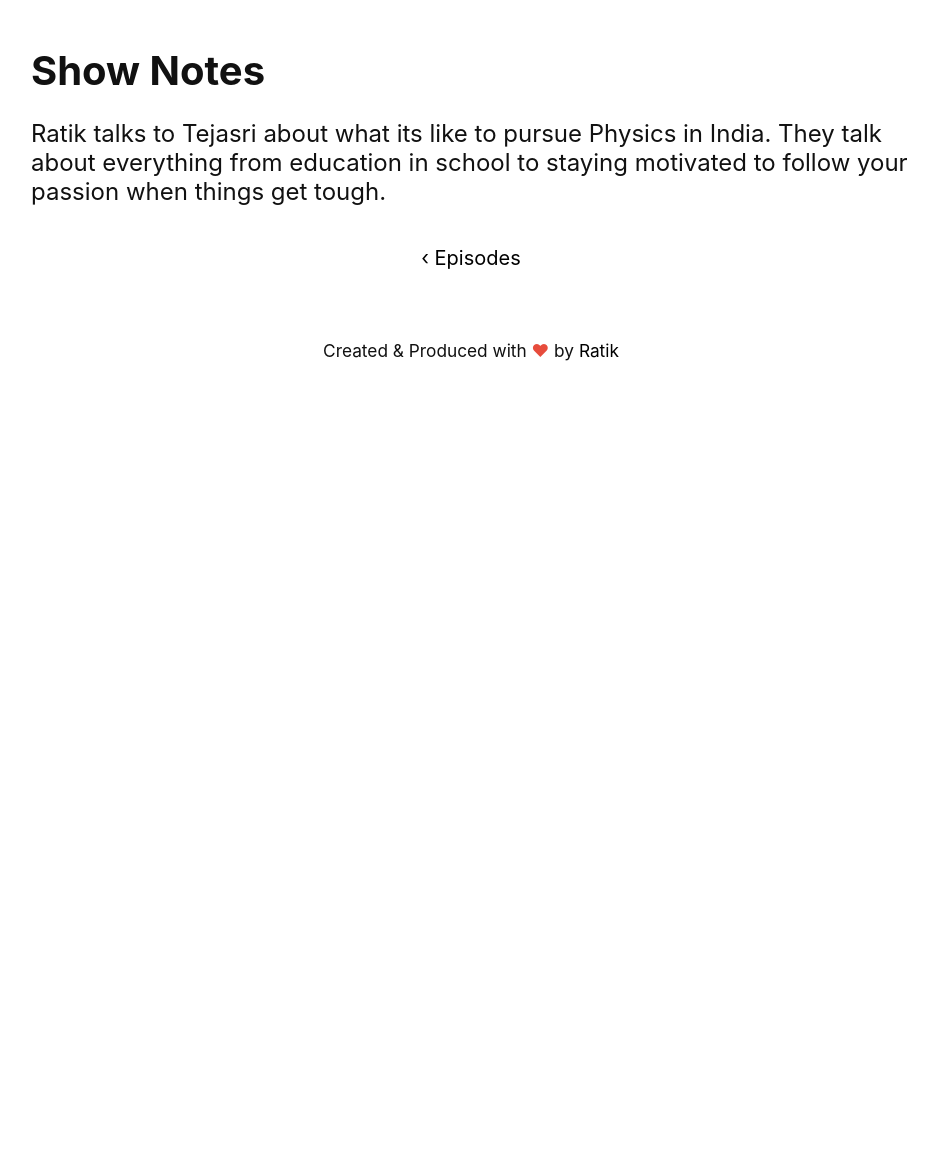
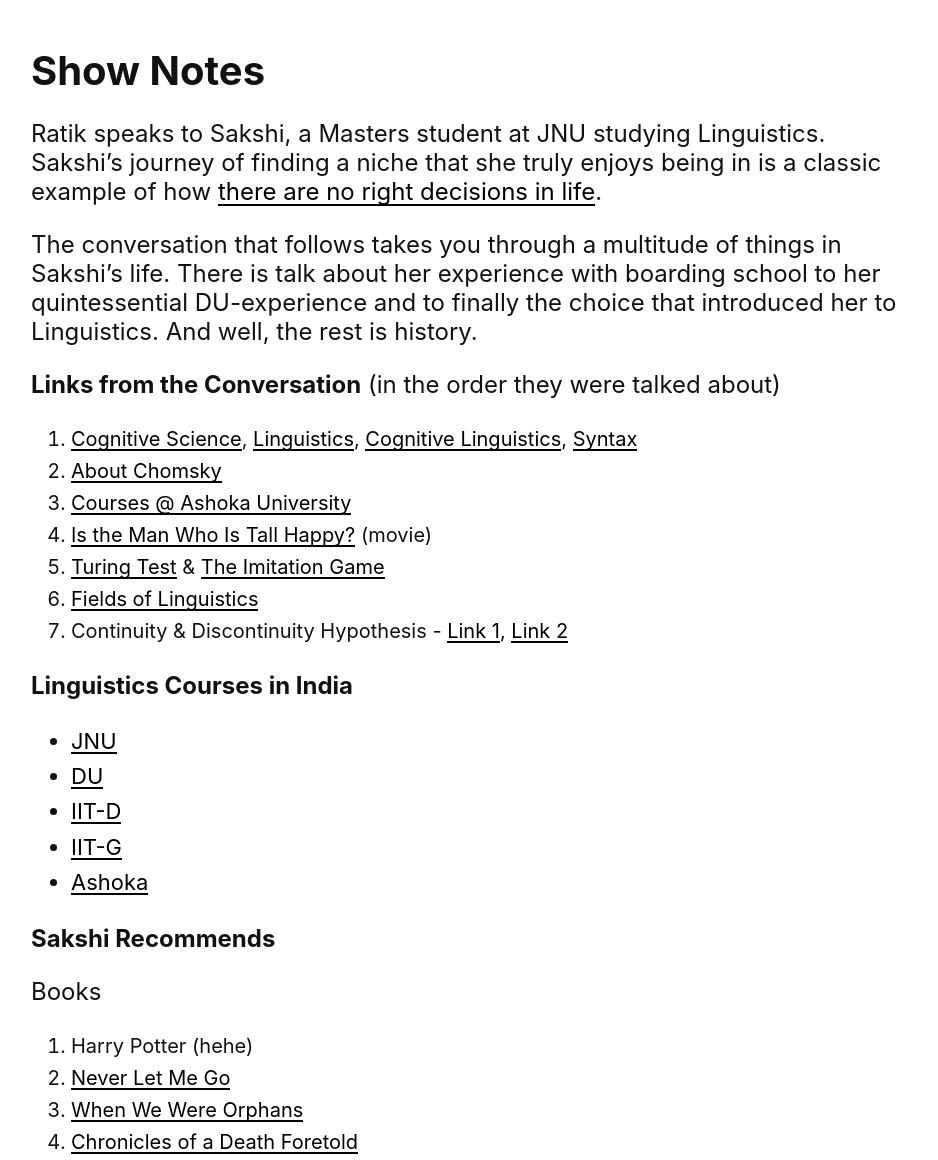
Before and after one commit to libhide/unboxpod, a Jekyll site: the page built from _episodes/sakshi-dhaka.md, in a window 1280 px wide and 1400 px high, scrolled down 678 px, cut to the strip 240-1400 px from the top of the window. Shown: the whole strip, without its empty margins (169-1107 px from the left). Built offline with Jekyll 4.4.1, drawn with Linux system fonts in a browser that asks for light colours; before the commit the page ends 1308 px from its top, so only the background shows below that; some of the changed text lies outside the part shown.

Commit message:
Finalise show notes for Sakshi's episode

```diff
--- a/_episodes/sakshi-dhaka.md
+++ b/_episodes/sakshi-dhaka.md
@@ -6,7 +6,54 @@ slug: /sakshi-dhaka/
 guest: /img/guests/sakshidhaka.jpg
 img: /img/guests/sakshidhaka.jpg
 graph: /img/guests/sakshidhaka-graph.jpg
+excerpt: Ratik talks to Sakshi, a Masters student at JNU studying Linguistics. Sakshi's journey of finding a niche that she truly enjoys being in is a classic example of how there are no 'right' decisions in life.
 embed: "https://anchor.fm/unboxpod/embed/episodes/2-Kabir-Likes-Games--Kabir-Makes-Games-e3dubo"
 ---
 
-Ratik talks to Tejasri about what its like to pursue Physics in India. They talk about everything from education in school to staying motivated to follow your passion when things get tough.
+Ratik speaks to Sakshi, a Masters student at JNU studying Linguistics. Sakshi's journey of finding a niche that she truly enjoys being in is a classic example of how [there are no right decisions in life](https://www.raptitude.com/2018/07/right-decision/).
+
+The conversation that follows takes you through a multitude of things in Sakshi's life. There is talk about her experience with boarding school to her quintessential DU-experience and to finally the choice that introduced her to Linguistics. And well, the rest is history.
+
+**Links from the Conversation** (in the order they were talked about)
+
+1. [Cognitive Science](https://en.wikipedia.org/wiki/Cognitive_science), [Linguistics](https://en.wikipedia.org/wiki/Linguistics), [Cognitive Linguistics](https://en.wikipedia.org/wiki/Cognitive_linguistics), [Syntax](https://en.wikipedia.org/wiki/Syntax)
+2. [About Chomsky](https://en.wikipedia.org/wiki/Noam_Chomsky)
+3. [Courses @ Ashoka University](https://www.ashoka.edu.in/page/yif-academics-132)
+4. [Is the Man Who Is Tall Happy?](https://letterboxd.com/film/is-the-man-who-is-tall-happy/) (movie)
+5. [Turing Test](https://www.youtube.com/watch?v=Qbp3LJvcX38) & [The Imitation Game](https://letterboxd.com/film/the-imitation-game/)
+6. [Fields of Linguistics](https://en.wikipedia.org/wiki/Outline_of_linguistics)
+7. Continuity & Discontinuity Hypothesis - [Link 1](https://carollaguirre.wordpress.com/2013/11/21/the-origins-of-language/), [Link 2](https://www.languageinsight.com/blog/2013/the-origin-of-language-evolutions-greatest-mystery/)
+
+**Linguistics Courses in India**
+
+- [JNU](https://www.jnu.ac.in/sllcs/cl)
+- [DU](http://www.du.ac.in/du/index.php?page=linguistics)
+- [IIT-D](http://hss.iitd.ac.in/linguistics)
+- [IIT-G](https://cogs.iitgn.ac.in/)
+- [Ashoka](https://www.ashoka.edu.in/page/yif-academics-132)
+
+**Sakshi Recommends**
+
+Books
+
+1. Harry Potter (hehe)
+2. [Never Let Me Go](https://www.goodreads.com/book/show/6334.Never_Let_Me_Go?from_search=true)
+3. [When We Were Orphans](https://www.goodreads.com/book/show/28923.When_We_Were_Orphans?from_search=true)
+4. [Chronicles of a Death Foretold](https://www.goodreads.com/book/show/23878.Chronicle_of_a_Death_Foretold?ac=1&from_search=true)
+5. [Love in the Time of Cholera](https://www.goodreads.com/book/show/9712.Love_in_the_Time_of_Cholera?ac=1&from_search=true)
+
+YouTube
+
+- [The Ling Space](https://www.youtube.com/user/thelingspace)
+
+Blogs
+
+- [Faculty of Language](https://facultyoflanguage.blogspot.com/)
+
+Podcasts
+
+- [The Ground Up Show](http://mattdavella.com/podcast)
+
+**Sakshi on the Internet**
+
+- [Email](mailto:sakshidhaka01@gmail.com)
--- a/index.html
+++ b/index.html
@@ -20,7 +20,7 @@ img: /img/seo.png
         <div class="title">
           <h5>{{ episode.title }}</h5>
         </div>
-        <p class="excerpt">{{ episode.excerpt }}</p>
+        <p>{{ episode.excerpt }}</p>
       </div>
     {% endfor %}
   </div>
```
Also changed, not shown: img/guests/sakshidhaka-graph.jpg, img/guests/sakshidhaka.jpg.
